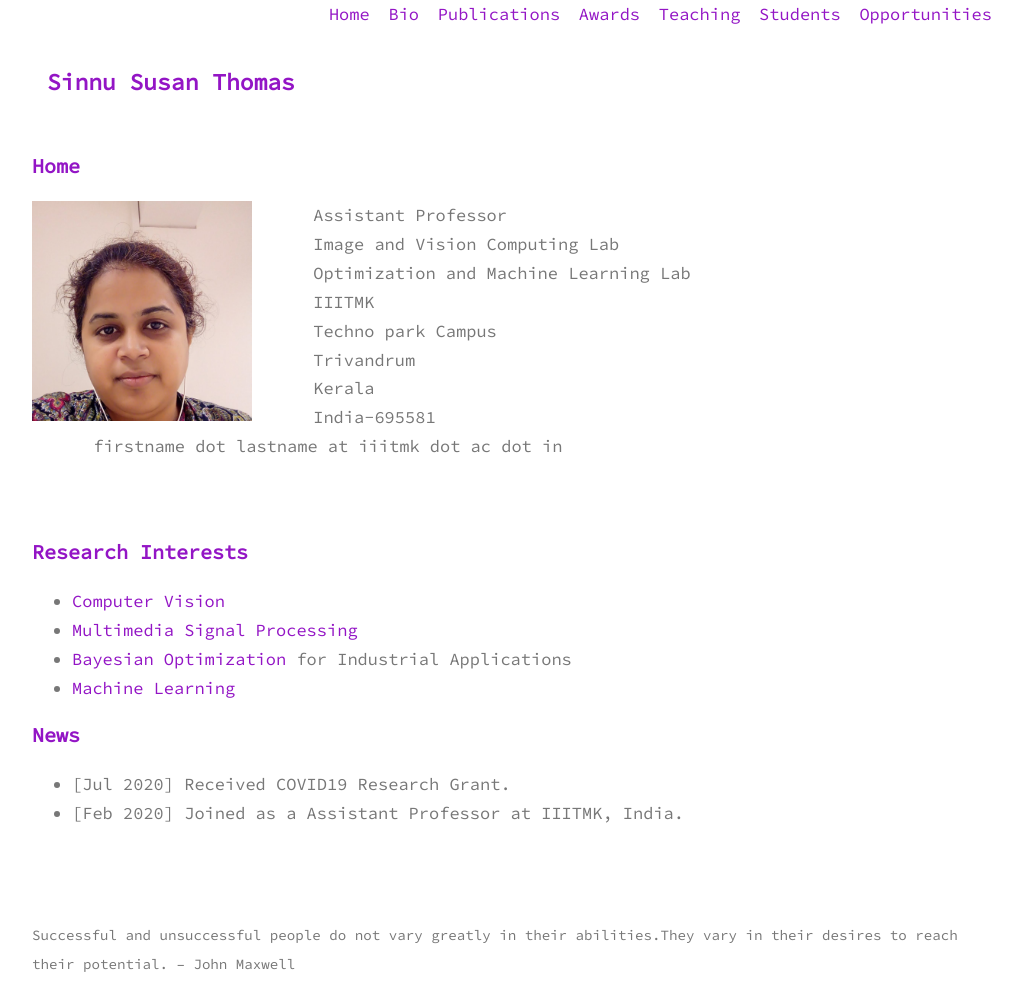
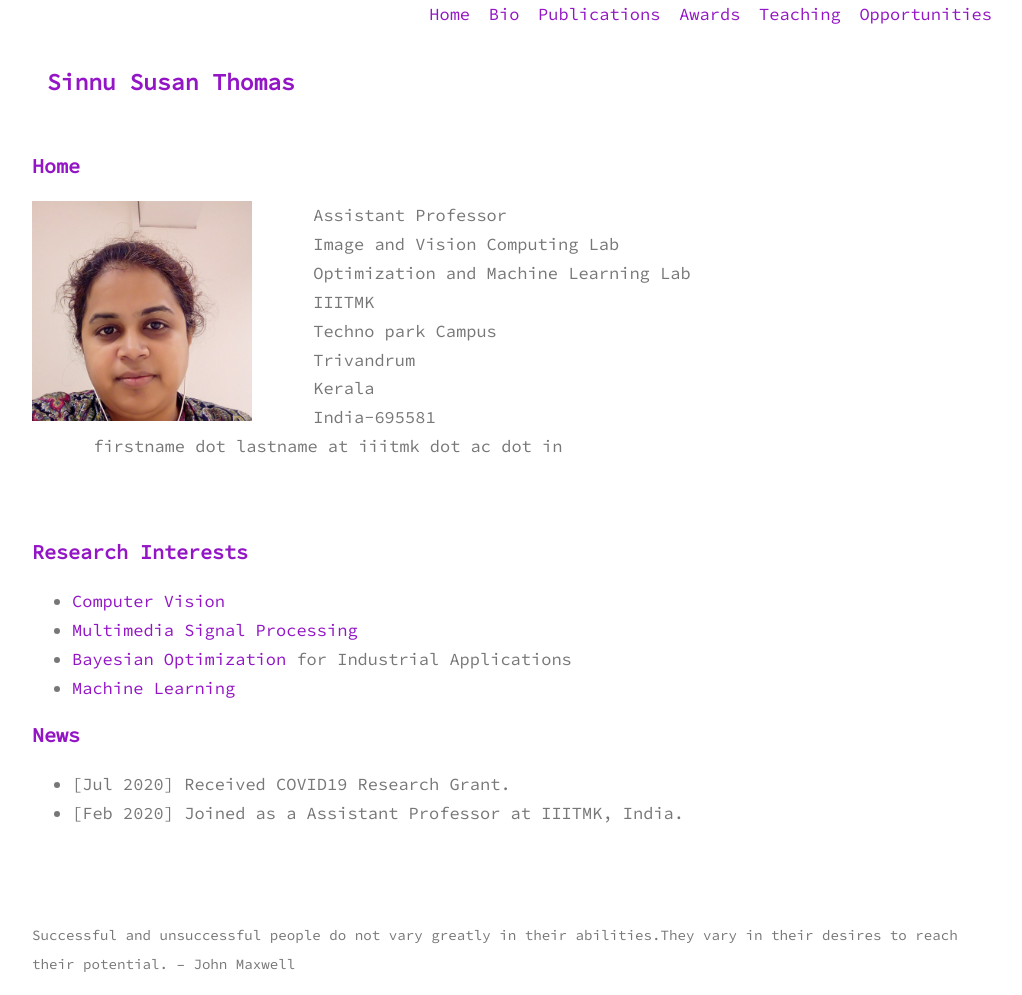
Before and after one commit to sinnuthomas/sinnuthomas.github.io, a Jekyll site: the page built from index.md, in a window 1280 px wide. Shown: the whole page, without its empty margins (128-1150 px from the left). Built offline with Jekyll 4.4.1, drawn with Linux system fonts in a browser that asks for light colours.

Commit message:
Update default.html

```diff
--- a/_layouts/default.html
+++ b/_layouts/default.html
@@ -18,7 +18,6 @@
             <li><a href="{{site.baseurl}}/publications">Publications</a></li>
             <li><a href="{{site.baseurl}}/awards">Awards</a></li>
             <li><a href="{{site.baseurl}}/teaching">Teaching</a></li>
-            <li><a href="{{site.baseurl}}/students">Students</a></li>
             <li><a href="{{site.baseurl}}/opportunities">Opportunities</a></li>
         </ul>
     </nav>
```
